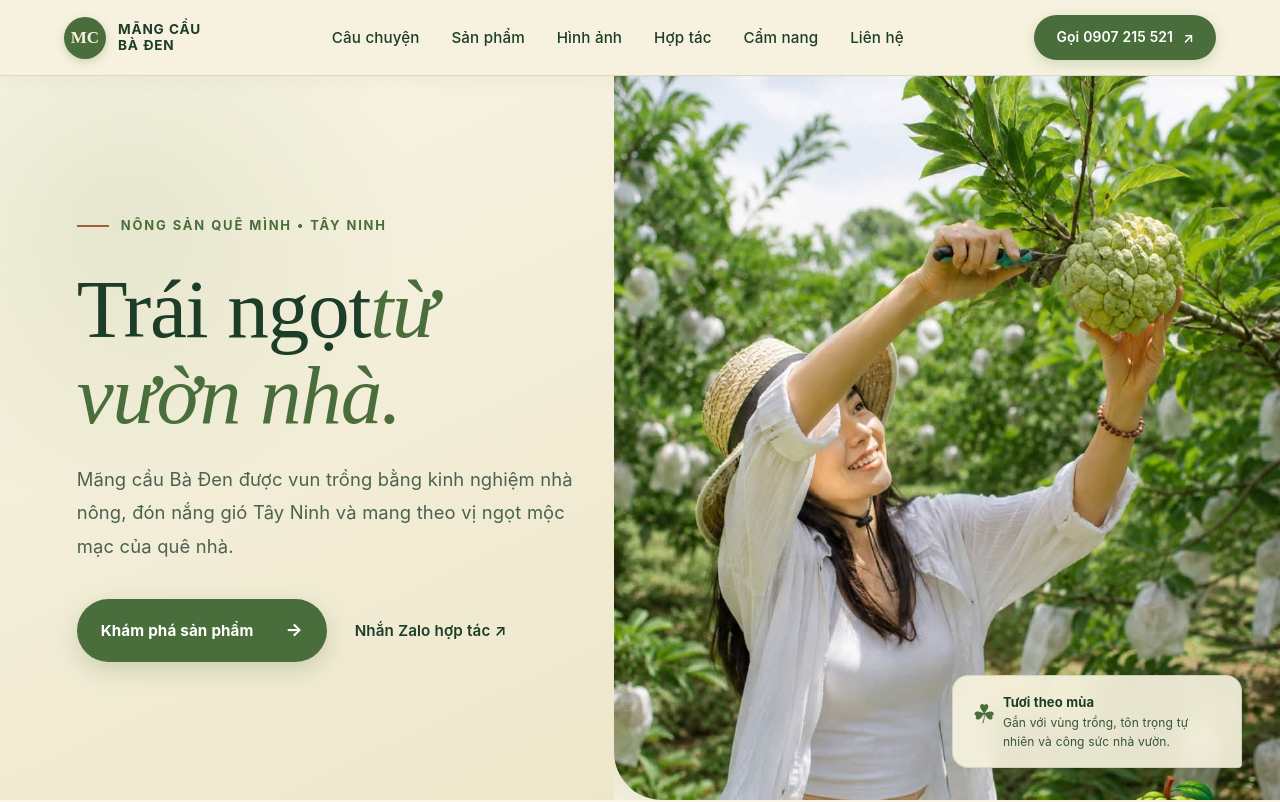
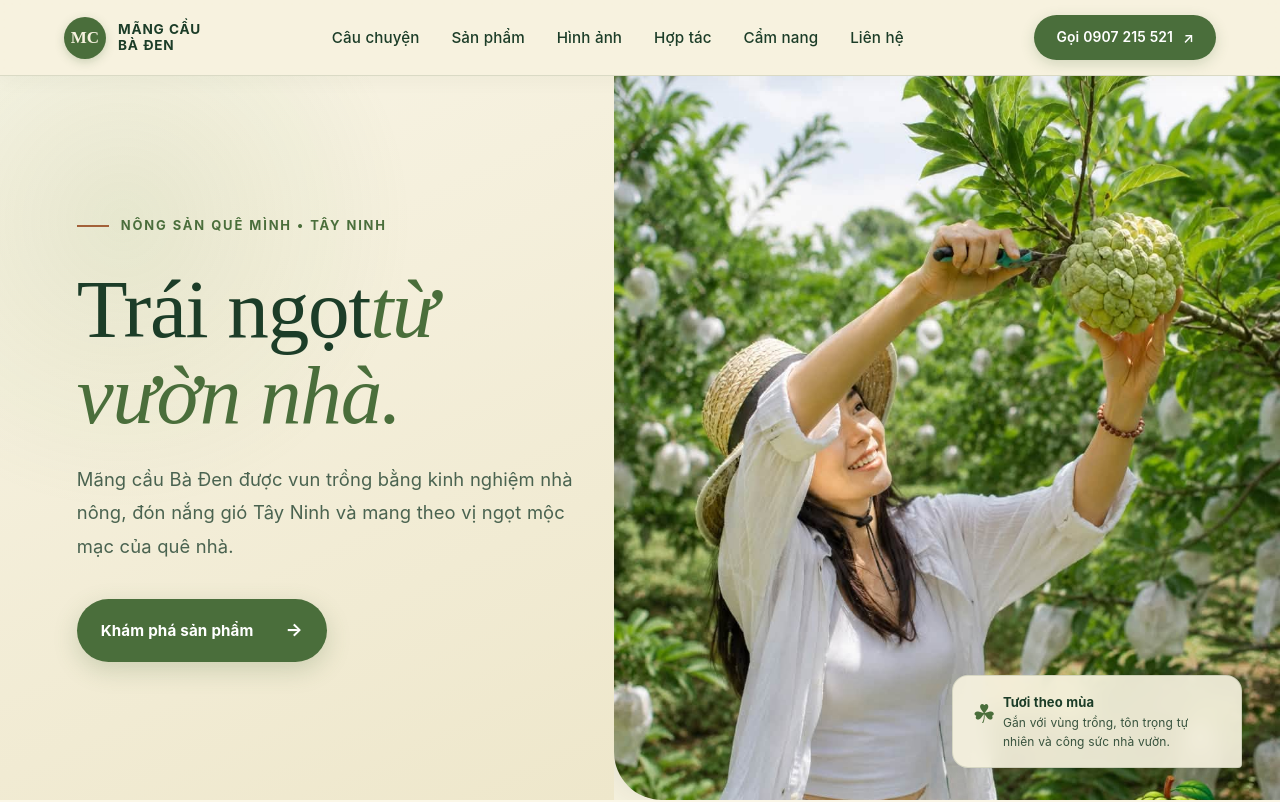
Before and after one commit to minhmarcom/mang-cau-ba-den, a Next.js app: page / in a window 1280 px wide. Shown: the top 802 px of the page. Built offline with nearby package versions, Linux system fonts and the light colour scheme.

Commit message:
Remove 'Nhắn Zalo hợp tác' button from hero section

```diff
--- a/app/page.tsx
+++ b/app/page.tsx
@@ -341,14 +341,6 @@ export default function Home() {
             <a className="primary-button" href="#san-pham">
               <span>Khám phá sản phẩm</span>
               <span className="btn-arrow">→</span>
-            </a>
-            <a
-              className="text-link"
-              href="https://zalo.me/0907215521"
-              target="_blank"
-              rel="noreferrer"
-            >
-              Nhắn Zalo hợp tác ↗
             </a>
           </div>
         </div>
```
